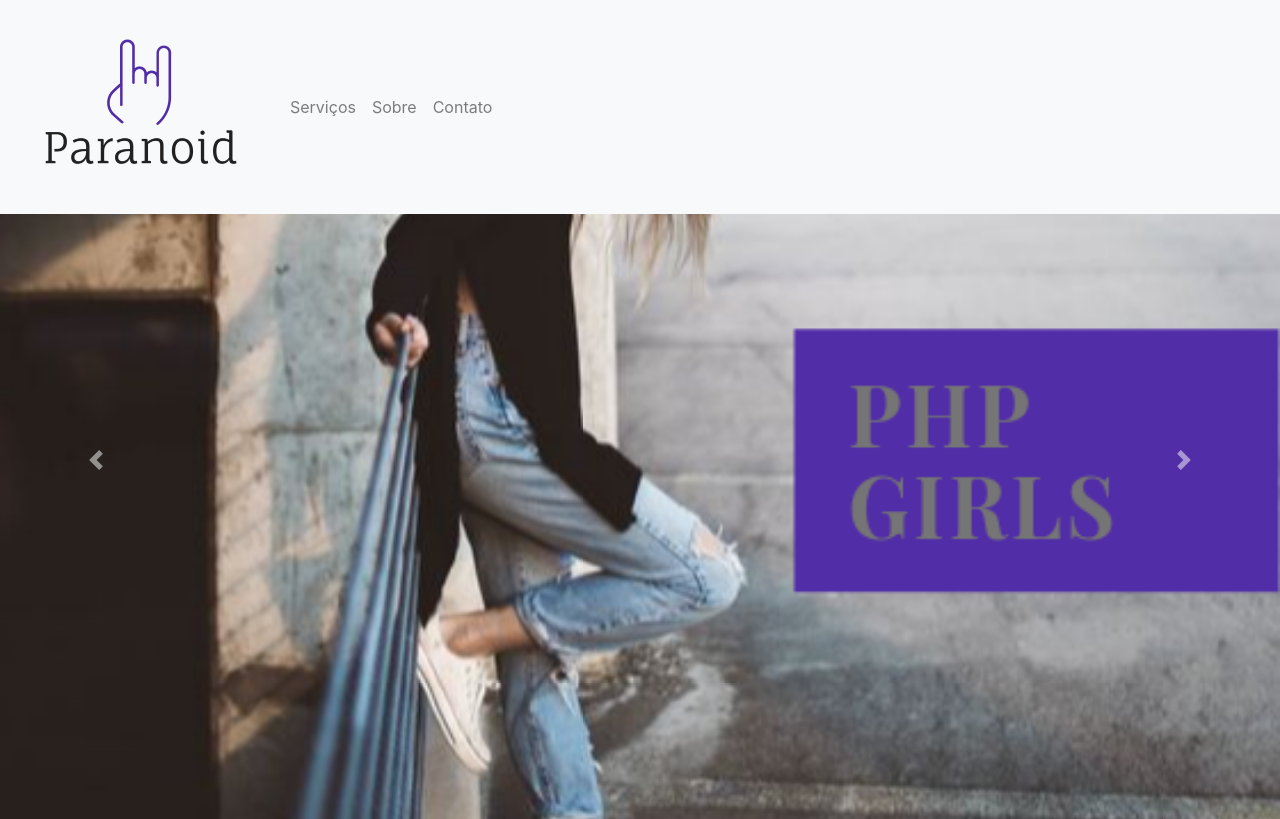
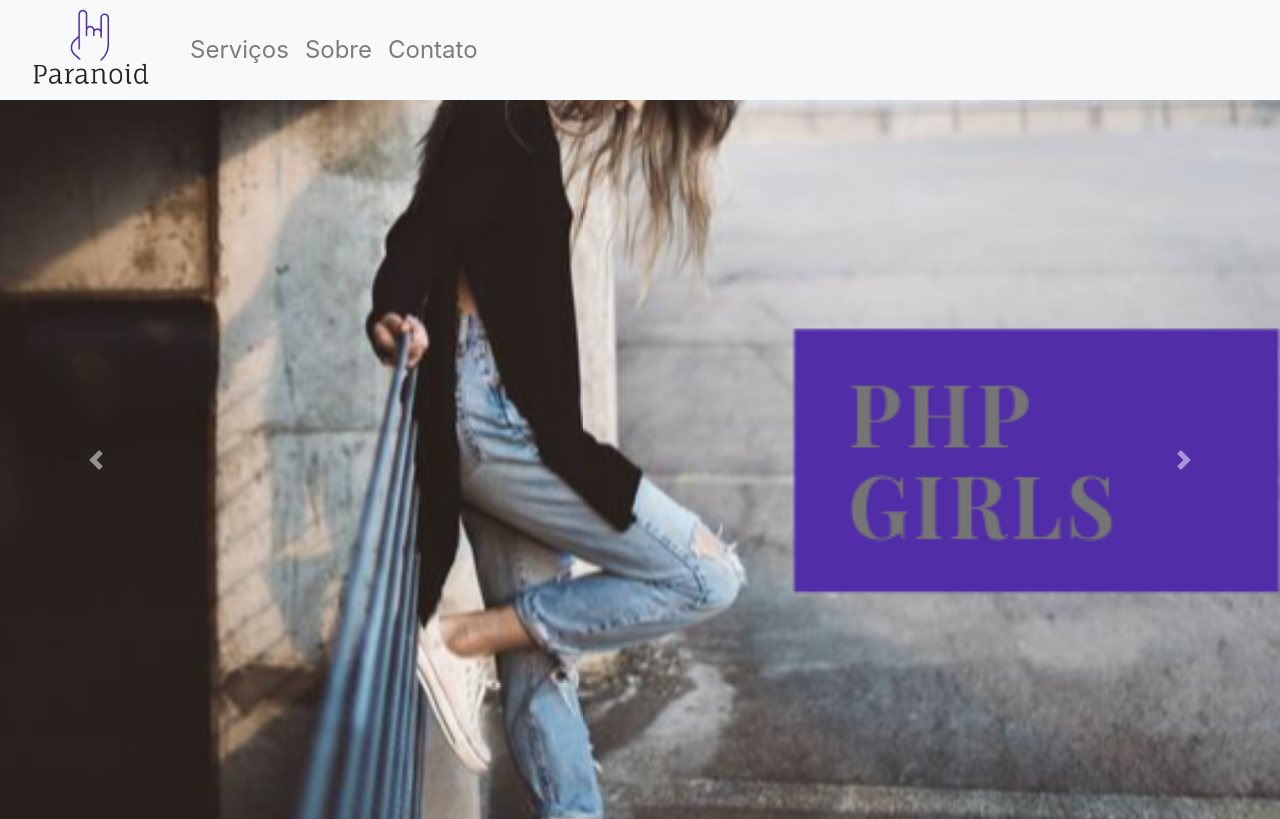
Before and after one commit to RegianeMachado/Projeto_Paranoid, a PHP site: page / in a window 1280 px wide. Shown: the top 819 px of the page. Run offline with PHP 8.4, Linux system fonts and the light colour scheme.

Commit message:
ajuste de layout

```diff
--- a/css/style.css
+++ b/css/style.css
@@ -1,5 +1,5 @@
 .navbar-brand img{
-  width: 250px;
+  width: 150px;
 }
 
 .btn.btn-primary{
@@ -15,3 +15,11 @@ section{
 html{
   scroll-behavior: smooth;
 }
+
+.navbar{
+  height: 100px;
+}
+
+.nav-link{
+  font-size: 24px;
+}
```
